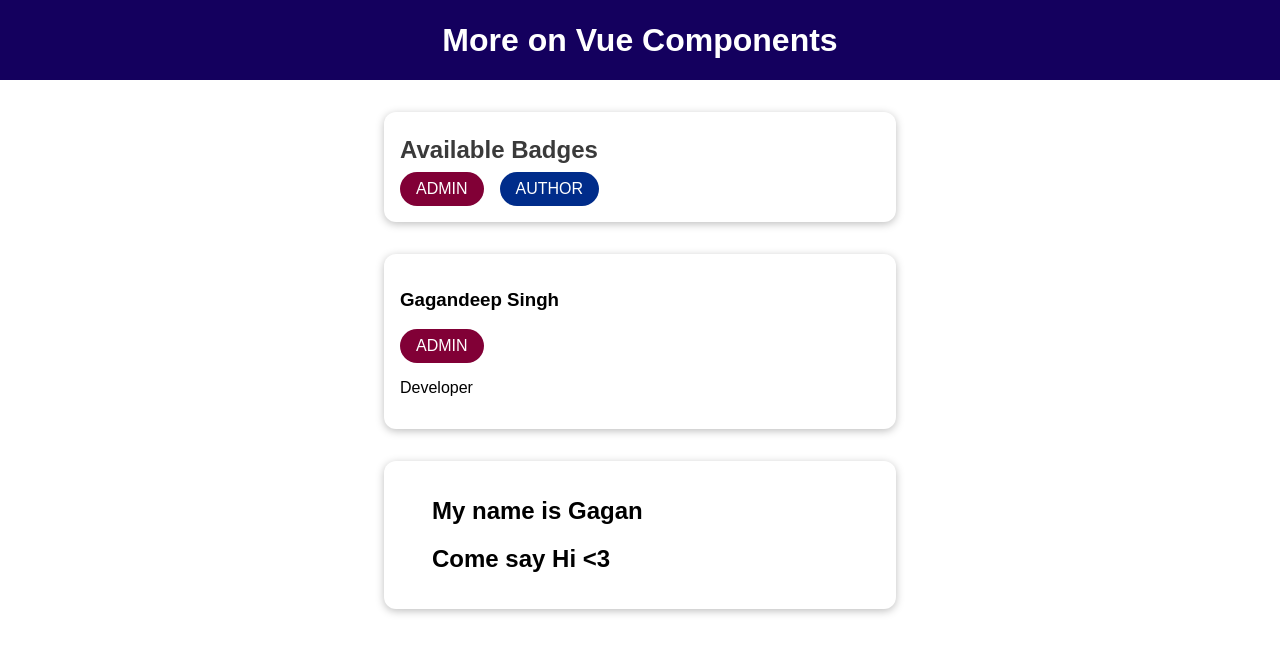
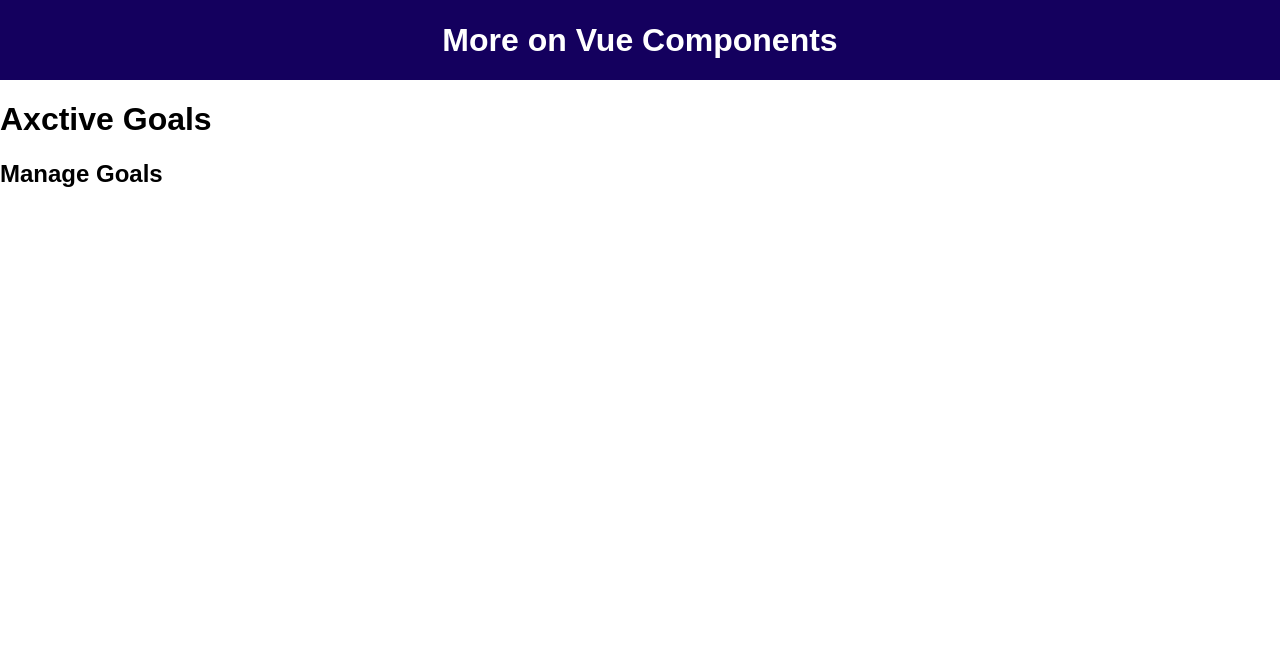
Before and after one commit to Gagandeep39/vue-components-3, a Vue app: page / in a window 1280 px wide. Shown: the top 654 px of the page. Built offline with nearby package versions, Linux system fonts and the light colour scheme.

Commit message:
Commenteed previous component

```diff
--- a/src/App.vue
+++ b/src/App.vue
@@ -1,7 +1,7 @@
 <template>
   <div>
     <the-header></the-header>
-    <badge-list></badge-list>
+    <!-- <badge-list></badge-list>
     <user-info
       :full-name="activeUser.name"
       :info-text="activeUser.description"
@@ -13,21 +13,27 @@
           {{ slotProps.item }}
         </h2>
       </template>
-    </course-goals>
+    </course-goals> -->
+    <active-goals></active-goals>
+    <manage-goals></manage-goals>
   </div>
 </template>
 
 <script>
 import TheHeader from "./components/TheHeader.vue";
-import BadgeList from "./components/BadgeList.vue";
-import UserInfo from "./components/UserInfo.vue";
-import CourseGoals from "./components/CourseGoals.vue";
+// import BadgeList from "./components/BadgeList.vue";
+// import UserInfo from "./components/UserInfo.vue";
+// import CourseGoals from "./components/CourseGoals.vue";
+import ActiveGoals from "./components/ActiveGoals.vue";
+import ManageGoals from "./components/ManageGoals.vue";
 export default {
   components: {
     TheHeader,
-    BadgeList,
-    UserInfo,
-    CourseGoals,
+    // BadgeList,
+    // UserInfo,
+    // CourseGoals,
+    ActiveGoals,
+    ManageGoals,
   },
   data() {
     return {
```
